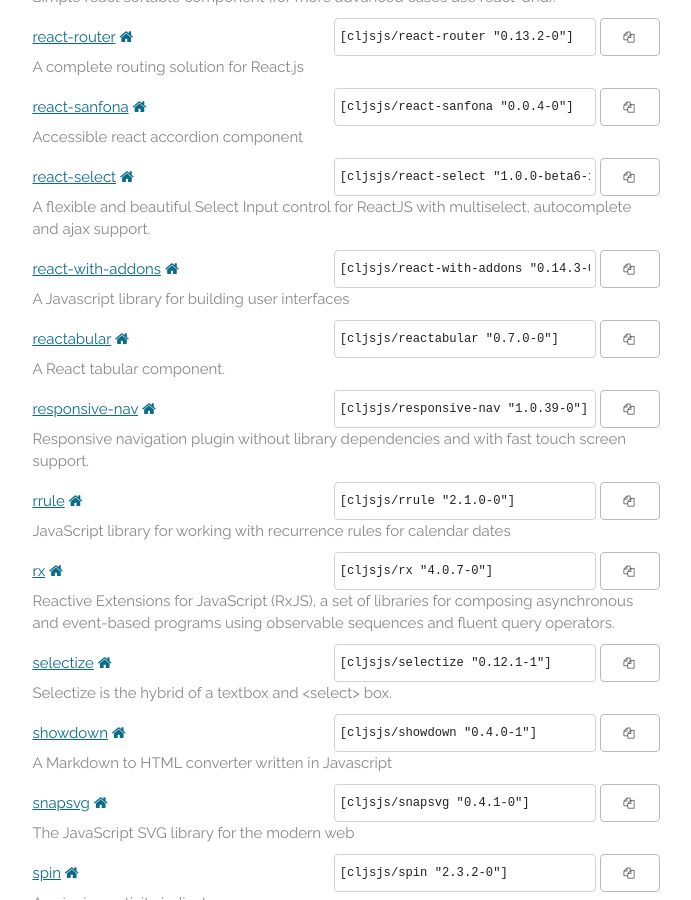
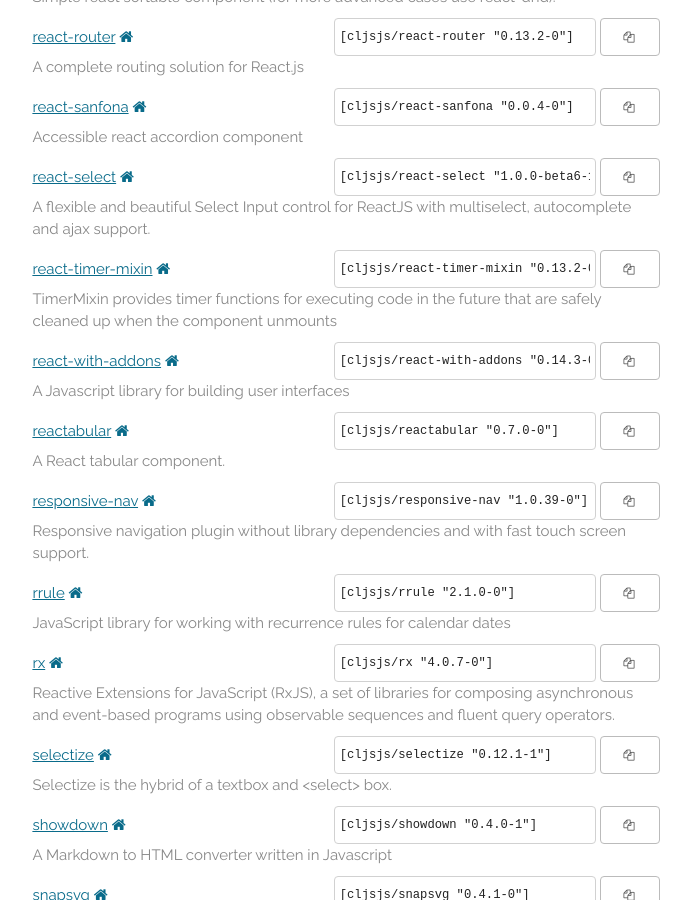
Before and after one commit to cljsjs/cljsjs.github.io, a Jekyll site: the page built from index.markdown, in a window 1280 px wide and 900 px high, scrolled down 9586 px. Shown: the whole window, without its empty margins (294-985 px from the left). Built offline with Jekyll 4.4.1, drawn with Linux system fonts in a browser that asks for light colours; nearby versions of some CDN libraries; comment, search, counter and statistics services are not loaded.

Commit message:
Automatic update

```diff
--- a/_includes/packages.html
+++ b/_includes/packages.html
@@ -882,8 +882,8 @@
     <a href="https://clojars.org/cljsjs/pouchdb">pouchdb</a>
     <a href="http://pouchdb.com/" target="new"><i class="fa fa-home"></i></a>
     <span class="clojars">
-      <input type="text" value='[cljsjs/pouchdb "5.1.0-1"]'/>
-      <button data-clipboard-text='[cljsjs/pouchdb "5.1.0-1"]'><i class="fa fa-copy"></i></button>
+      <input type="text" value='[cljsjs/pouchdb "5.2.0-1"]'/>
+      <button data-clipboard-text='[cljsjs/pouchdb "5.2.0-1"]'><i class="fa fa-copy"></i></button>
     </span>
     <p class="description">PouchDB is an open-source JavaScript database inspired by Apache CouchDB that is designed to run well within the browser</p>
   </li>
@@ -1066,6 +1066,15 @@
       <button data-clipboard-text='[cljsjs/react-select "1.0.0-beta6-1"]'><i class="fa fa-copy"></i></button>
     </span>
     <p class="description">A flexible and beautiful Select Input control for ReactJS with multiselect, autocomplete and ajax support.</p>
+  </li>
+  <li>
+    <a href="https://clojars.org/cljsjs/react-timer-mixin">react-timer-mixin</a>
+    <a href="https://github.com/reactjs/react-timer-mixin" target="new"><i class="fa fa-home"></i></a>
+    <span class="clojars">
+      <input type="text" value='[cljsjs/react-timer-mixin "0.13.2-0"]'/>
+      <button data-clipboard-text='[cljsjs/react-timer-mixin "0.13.2-0"]'><i class="fa fa-copy"></i></button>
+    </span>
+    <p class="description">TimerMixin provides timer functions for executing code in the future that are safely cleaned up when the component unmounts</p>
   </li>
   <li>
     <a href="https://clojars.org/cljsjs/react-with-addons">react-with-addons</a>
```
